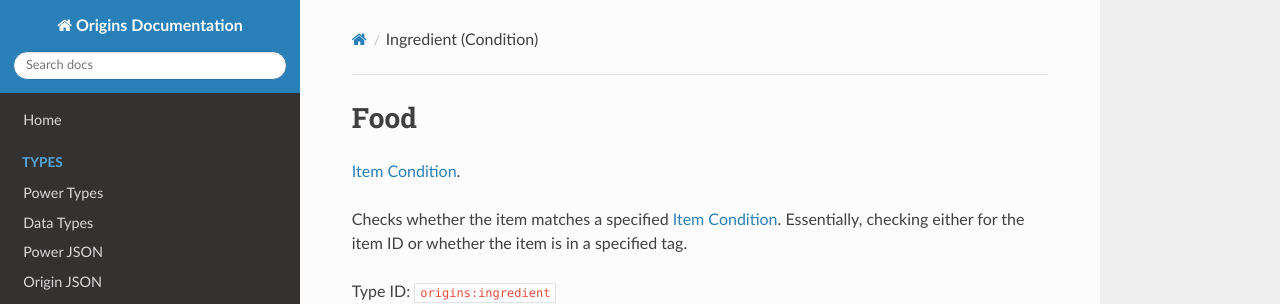
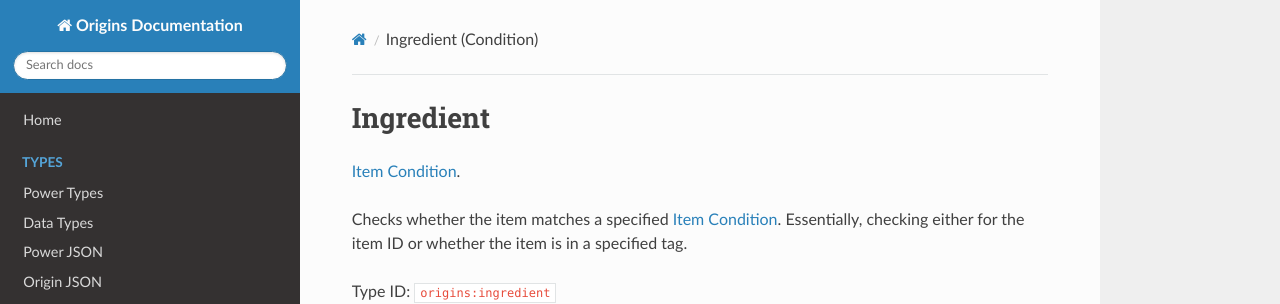
Before and after one commit to apace100/origins-docs, an MkDocs documentation site: the page built from docs/item_conditions/ingredient.md, in a window 1280 px wide. Shown: the top 304 px of the page. Built offline with MkDocs 1.6.1, drawn with Linux system fonts in a browser that asks for light colours; nearby versions of some CDN libraries.

Commit message:
Fixed typo in ingredient item condition (again) - For real this time

```diff
--- a/docs/item_conditions/ingredient.md
+++ b/docs/item_conditions/ingredient.md
@@ -2,7 +2,7 @@
 title: Ingredient (Condition)
 date: 2021-04-05
 ---
-# Food
+# Ingredient
 
 [Item Condition](../item_conditions.md).
 
```
